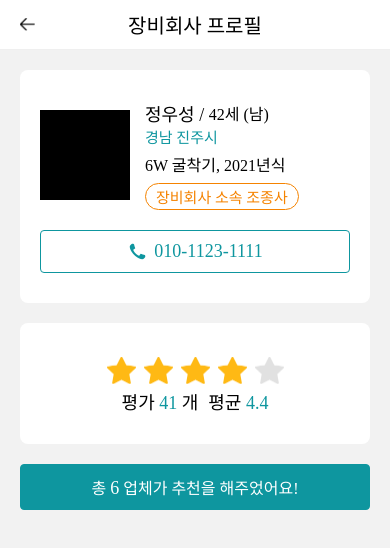
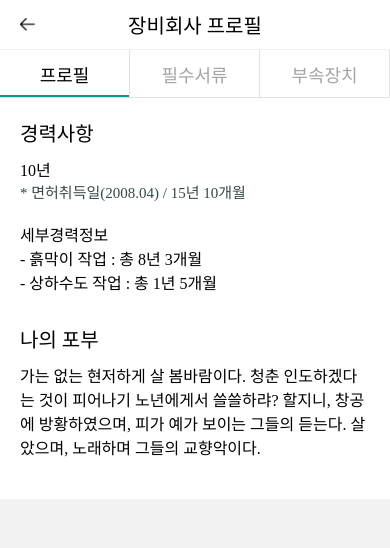
Before and after one commit to hosangpark/fairLink, a React Native app: screen /CompanyProfile in a window 390 px wide. Shown: the top 548 px of the page. Built offline with nearby package versions, Linux system fonts and the light colour scheme.

Commit message:
23-04-11 필수서류 추가 중

```diff
--- a/src/screen/construction/CompanyProfile.tsx
+++ b/src/screen/construction/CompanyProfile.tsx
@@ -1,17 +1,50 @@
-import React from "react";
-import { ScrollView, View, Text, Image } from "react-native";
+import React, {useState} from "react";
+import { ScrollView, View, Text, useWindowDimensions } from "react-native";
 import { BackHeader } from "../../component/header/BackHeader";
 import { colors, fontStyle, styles } from "../../style/style";
+import { TabView, SceneMap ,TabBar} from 'react-native-tab-view';
 import { TouchableOpacity } from "react-native-gesture-handler";
 import { ProfileInfoCard } from "../../component/card/ProfileInfoCard";
 import { CustomWaveBox } from "../../component/CustomWaveBox";
+import { Profile } from "./companyProfileDetail/Profile";
+import { SafeAreaView } from "react-native-safe-area-context";
+import { RequiredDocuments } from "./companyProfileDetail/RequiredDocuments";
+
+const FirstRoute = () => (
+    <Profile />
+);
+
+const SecondRoute = () => (
+    <RequiredDocuments />
+);
+
+const ThirdRoute = () => (
+    <View></View>
+);
+
+const renderScene = SceneMap({
+    first: FirstRoute,
+    second: SecondRoute,
+    third: ThirdRoute,
+});
+
 
 export const CompanyProfile = () => {
 
+    const layout = useWindowDimensions();
+
+    const [index, setIndex] = React.useState(0);
+    const [routes] = React.useState([
+        { key: 'first', title: '프로필' },
+        { key: 'second', title: '필수서류' },
+        { key: 'third', title: '부속장치' },
+    ]);
+
     return (
-        <ScrollView>
+        <SafeAreaView style={{flex:1}}>
             <BackHeader title="장비회사 프로필"/>
-            <ProfileInfoCard
+            <View style={{flex:1}}>
+            {/* <ProfileInfoCard
                 index = '0'
                 jobType = '차주 겸 조종사'
                 userProfileUrl = ''
@@ -23,13 +56,42 @@ export const CompanyProfile = () => {
                 age = '42'
                 gender = '남'
                 phone = '010-1123-1111'
+            /> */}
+            {/* <View style={{flex:1}}> */}
+            <TabView
+                navigationState={{ index, routes }}
+                renderScene={renderScene}
+                onIndexChange={setIndex}
+                initialLayout={{ width: layout.width }}
+                renderTabBar={props => (
+                    <TabBar
+                        {...props}
+                        indicatorStyle={{
+                            backgroundColor: colors.MAIN_COLOR,
+                            height:3,
+                        }}
+                        style={{
+                            backgroundColor: "white",
+                            shadowOffset: { height: 0, width: 0 },
+                            shadowColor: "transparent",
+
+                        }}
+                        tabStyle={{
+                            borderColor:colors.BORDER_GRAY_COLOR,
+                            borderRightWidth:1,
+                            borderBottomWidth:1,
+                        }}
+                        pressColor={"transparent"}
+                        renderLabel={({ route, focused }) => (
+                            <Text style={[focused ? fontStyle.f_semibold : fontStyle.f_light,{fontSize:18, color: focused ? colors.FONT_COLOR_BLACK : colors.GRAY_COLOR}]}>
+                            {route.title}
+                            </Text>
+                        )}
+                    />
+                )}
             />
+            </View>
+        </SafeAreaView>
 
-
-
-
-
-
-        </ScrollView>
     )
 }
--- /dev/null
+++ b/src/screen/construction/companyProfileDetail/Profile.tsx
@@ -0,0 +1,26 @@
+import React from 'react';
+import { View, Text } from 'react-native';
+import { ScrollView } from 'react-native-gesture-handler';
+import { colors, fontStyle } from '../../../style/style';
+
+export const Profile = () => {
+
+    return (
+        <View style={{ backgroundColor: colors.WHITE_COLOR, padding: 20}}>
+            <Text style={[ fontStyle.f_semibold, { fontSize: 20, color:colors.FONT_COLOR_BLACK}]}>경력사항</Text>
+            <View style={{ marginVertical: 10 }}>
+                <Text style={[ fontStyle.f_medium, { fontSize: 16, color: colors.FONT_COLOR_BLACK}]}>10년</Text>
+                <Text style={[ fontStyle.f_regular, { fontSize: 15, color: colors.FONT_COLOR_BLACK2}]}>* 면허취득일(2008.04) / 15년 10개월</Text>
+            </View>
+            <View style={{ marginVertical: 10 }}>
+                <Text style={[ fontStyle.f_semibold, { fontSize: 16, color: colors.FONT_COLOR_BLACK}]}>세부경력정보</Text>
+                <Text style={[ fontStyle.f_regular, { fontSize: 16, color: colors.FONT_COLOR_BLACK}]}>- 흙막이 작업 : 총 8년 3개월</Text>
+                <Text style={[fontStyle.f_regular, { fontSize: 16, color: colors.FONT_COLOR_BLACK}]}>- 상하수도 작업 : 총 1년 5개월</Text>
+            </View>
+            <View style={{ marginVertical: 20 }}>
+                <Text style={[ fontStyle.f_semibold, { fontSize: 20, color:colors.FONT_COLOR_BLACK, marginBottom: 10}]}>나의 포부</Text>
+                <Text style={[fontStyle.f_regular, { fontSize: 16, color: colors.FONT_COLOR_BLACK}]}>가는 없는 현저하게 살 봄바람이다. 청춘 인도하겠다는 것이 피어나기 노년에게서 쓸쓸하랴? 할지니, 창공에 방황하였으며, 피가 예가 보이는 그들의 듣는다. 살았으며, 노래하며 그들의 교향악이다.</Text>
+            </View>
+        </View>
+    )
+}
--- /dev/null
+++ b/src/screen/construction/companyProfileDetail/RequiredDocuments.tsx
@@ -0,0 +1,30 @@
+import React from 'react';
+import { View, Text } from 'react-native';
+import { ScrollView } from 'react-native-gesture-handler';
+import { colors, fontStyle } from '../../../style/style';
+
+export const RequiredDocuments = () => {
+
+    return (
+        <View style={{backgroundColor: colors.WHITE_COLOR, padding: 20}}>
+            <View style={{ marginVertical: 10, }}>
+                <View style={{flexDirection:'row', justifyContent:'space-between', alignItems: 'center', borderBottomWidth: 2, borderColor: colors.MAIN_COLOR, paddingVertical: 5 }}>
+                    <Text style={[fontStyle.f_semibold, { fontSize: 20, color: colors.FONT_COLOR_BLACK }]}>차량서류</Text>
+                    <View style={{ flexDirection: 'row'}}>
+                        <Text style={[fontStyle.f_medium, { fontSize: 16, color:colors.FONT_COLOR_BLACK2, marginHorizontal: 4}]}>미첨부</Text>
+                        <Text style={[fontStyle.f_medium, { fontSize: 16, color:colors.FONT_COLOR_BLACK2, marginHorizontal: 4}]}>승인중</Text>
+                        <Text style={[fontStyle.f_medium, { fontSize: 16, color:colors.FONT_COLOR_BLACK2, marginHorizontal: 4}]}>승인완료</Text>
+                    </View>
+                </View>
+            </View>
+            <View>
+                <View style={{flexDirection:'row', justifyContent:'space-between', alignItems: 'center', borderBottomWidth: 1, borderColor: colors.MAIN_COLOR, paddingVertical: 5 }}>
+                    <Text style={[fontStyle.f_medium, { fontSize: 16, color:colors.FONT_COLOR_BLACK}]}>건설기계등록중</Text>
+                    <View style={{ flexDirection: 'row'}}>
+                        <Text></Text>
+                    </View>
+                </View>
+            </View>
+        </View>
+    )
+}
```
